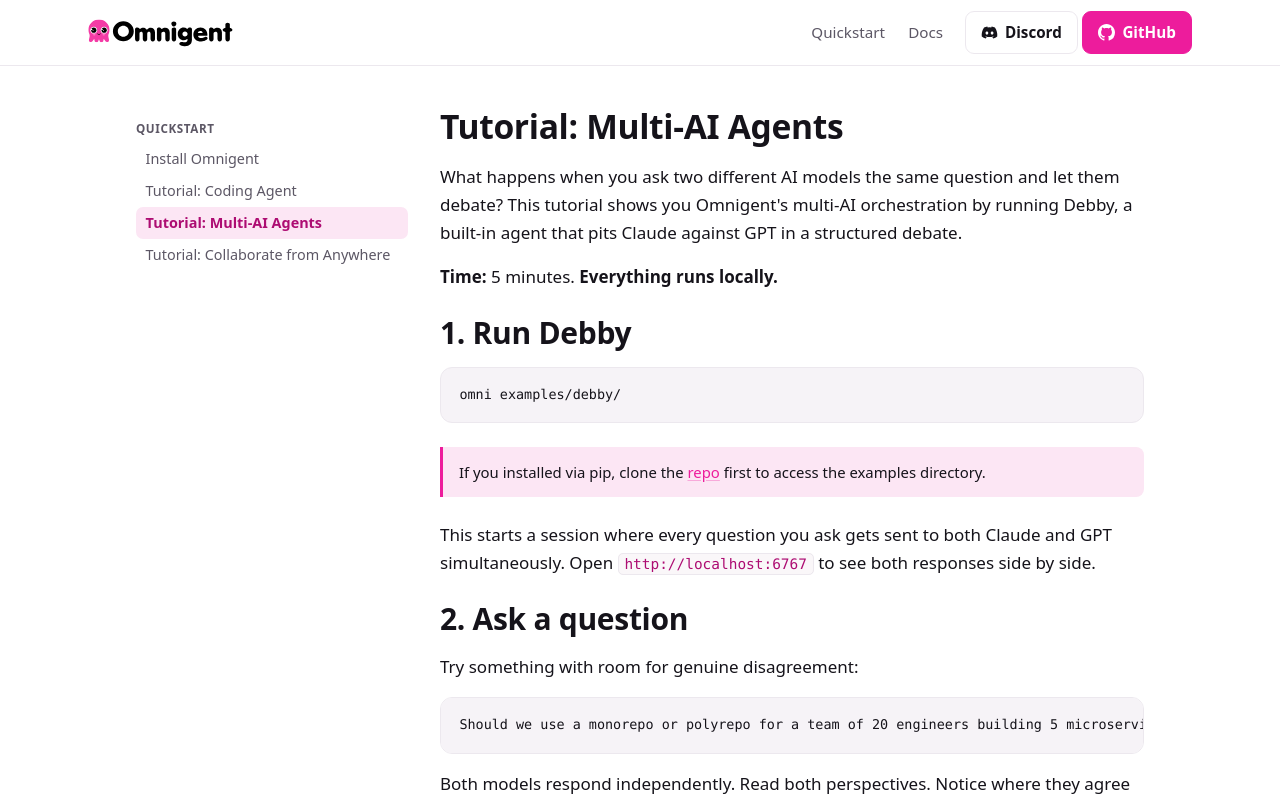
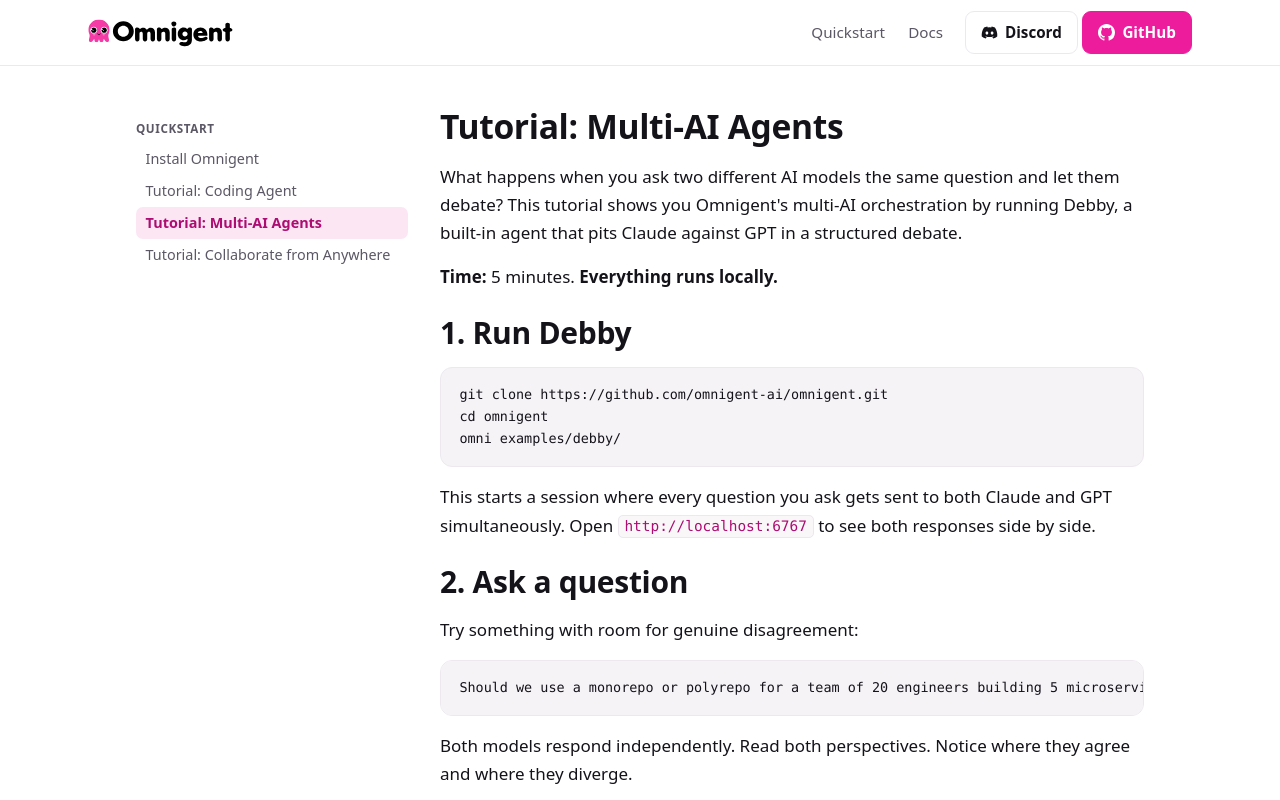
Before and after one commit to omnigent-ai/omnigent-site, a Next.js app: page /quickstart/multi-ai in a window 1280 px wide. Shown: the top 800 px of the page. Built offline with nearby package versions, Linux system fonts and the light colour scheme.

Commit message:
fix: add git clone command for Debby examples
Co-authored-by: Isaac

```diff
--- a/app/quickstart/multi-ai/page.js
+++ b/app/quickstart/multi-ai/page.js
@@ -20,15 +20,9 @@ export default function Page() {
 
       <h2>1. Run Debby</h2>
 
-      <pre><code>{"omni examples/debby/"}</code></pre>
-
-      <div className="note">
-        <p>
-          If you installed via pip, clone the{" "}
-          <a href="https://github.com/omnigent-ai/omnigent" target="_blank" rel="noreferrer">repo</a>{" "}
-          first to access the examples directory.
-        </p>
-      </div>
+      <pre><code>{`git clone https://github.com/omnigent-ai/omnigent.git
+cd omnigent
+omni examples/debby/`}</code></pre>
 
       <p>
         This starts a session where every question you ask gets sent to both
```
Also changed, not shown: app/docs/use/builtin-agents/debby/page.js (+3 -9 lines).
